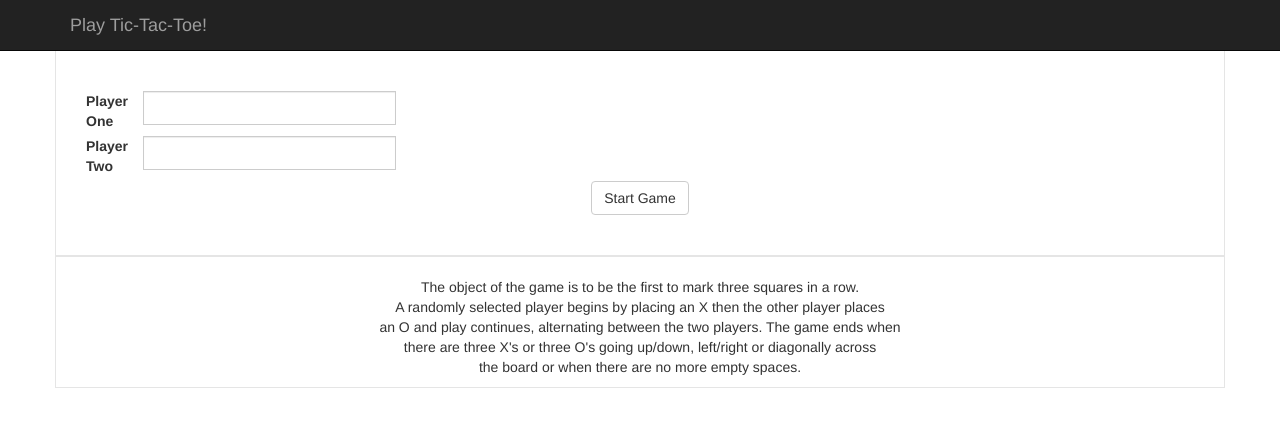
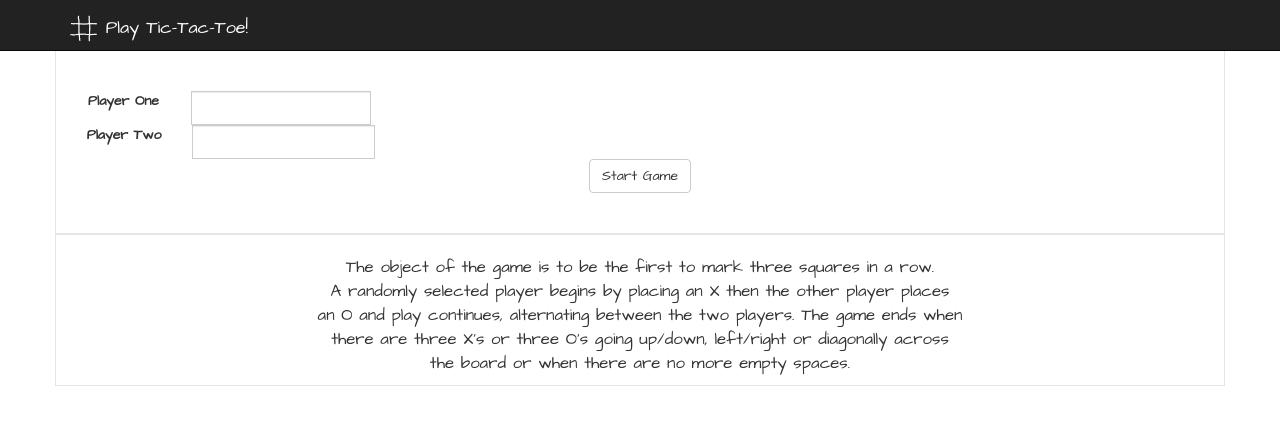
Before and after one commit to cassivance/creative1, a plain HTML site: page index.html in a window 1280 px wide. Drawn offline with nearby package versions, Linux system fonts and the light colour scheme.

Commit message:
New favicon, new font

```diff
--- a/css/main.css
+++ b/css/main.css
@@ -1,6 +1,7 @@
 body {
     padding-top: 50px;
     margin-bottom: 50px;
+    font-family: 'Architects Daughter', cursive;
 }
 .tic-tac-toe {
     padding: 40px 15px;
@@ -14,6 +15,7 @@ body {
 table {
     width:45vw;
     height:45vw;
+    margin: auto;
 }
 tr {
     height:15vw;
@@ -24,9 +26,25 @@ td {
 
 p{
   text-align: center;
+  font-size: 1.2em;
+  font-family: 'Architects Daughter', cursive;
+
 }
 .markers{
   font-family: 'Bungee', cursive;
-  font-size: 2em;
+  font-size: 3em;
   color: red;
 }
+
+#game{
+  margin-top: 40px;
+}
+
+#icon{
+  filter: invert();
+  width: 5%;
+}
+
+#navbarWords{
+  color: white;
+}
--- a/index.html
+++ b/index.html
@@ -4,11 +4,11 @@
     <meta charset="utf-8">
     <meta name="description" content="Play Tic-Tac-Toe!">
     <meta name="author" content="Cassi Vance and Gary Crye">
-    <link rel="icon" href="bin/favicon.png">
+    <link rel="icon" href="bin/board.png">
     <title>Play Tic-Tac-Toe!</title>
     <link href="css/bootstrap.min.css" rel="stylesheet">
     <link href="css/main.css" rel="stylesheet">
-    <link href="https://fonts.googleapis.com/css?family=Bungee" rel="stylesheet">
+    <link href="https://fonts.googleapis.com/css?family=Architects+Daughter|Bungee" rel="stylesheet">
     <script src="js/ticTacToe.js"></script>
 </head>
 
@@ -17,7 +17,8 @@
 <nav class="navbar navbar-inverse navbar-fixed-top">
     <div class="container">
         <div class="navbar-header navbar-brand">
-            Play Tic-Tac-Toe!
+          <span><img id="icon" src="bin/board.png"></img><span>
+          <span id="navbarWords">Play Tic-Tac-Toe!</span>
         </div>
     </div>
 </nav>
@@ -26,14 +27,14 @@
 
     <div id="startScreen" class="pad fullHeight">
         <div class="input-group">
-            <label for="player1" class="col-sm-2 control-label">Player One</label>
-            <div class="col-sm-10">
+            <label class="col-sm-4 control-label" for="player1">Player One</label>
+            <div class="col-sm-8">
                 <input type="text" class="form-control" id="player1">
             </div>
         </div>
         <div class="input-group">
-            <label for="player2" class="col-sm-2 control-label">Player Two</label>
-            <div class="col-sm-10">
+            <label class="col-sm-4 control-label" for="player2">Player Two</label>
+            <div class="col-sm-8">
                 <input type="text" class="form-control" id="player2">
             </div>
         </div>
@@ -41,7 +42,7 @@
     </div>
 
     <div id="gameScreen" hidden class="pad fullHeight">
-        <h4><div id="currentplayer"></div>gets to go!</h4><br>
+        <h3><span id="currentplayer"></span> gets to go!</h3><br>
         <table id="game">
             <tr style="border-bottom: 3px solid black">
 
```
Also changed, not shown: bin/board.png (added).
